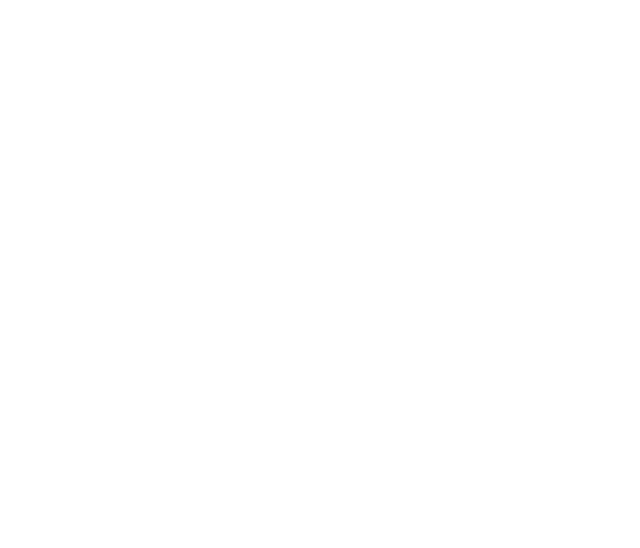
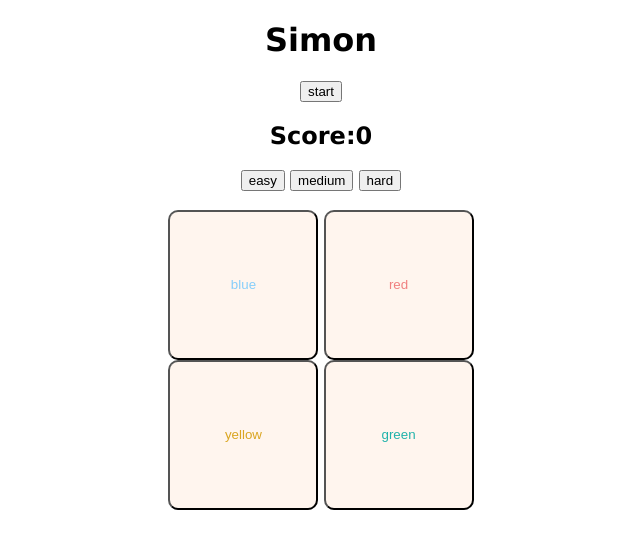
Before and after one commit to kalebmcc/Simon_Game, a plain HTML site: page index.html in a window 1280 px wide. Shown: the whole page, without its empty margins (319-959 px from the left). Drawn offline with Linux system fonts and the light colour scheme.

Commit message:
Basic Visual Setup

```diff
--- a/index.html
+++ b/index.html
@@ -9,6 +9,26 @@
     <script defer src="./script.js"></script>
 </head>
 <body>
+    <h1>Simon</h1>
+    <button class='start'>start</button>
+    <h2 class='score'>Score:0</h2>
+    <div class='difficulty'>
+        <button>easy</button>
+        <button>medium</button>
+        <button>hard</button>
+    </div>
+    <br>
+    <div class='color-container'>
+        <div class='row1'>
+            <button id='blue'>blue</button>
+            <button id='red'>red</button>
+        </div>
+        <div class='row2'>
+            <button id='yellow'>yellow</button>
+            <button id='green'>green</button>
+        </div>
+    </div>
+
 
 </body>
 </html>
--- a/script.js
+++ b/script.js
@@ -0,0 +1,9 @@
+//Select
+const start = document.querySelector('.start')
+const score = document.querySelector('.score')
+
+const colorContainer = document.querySelector('.color-container')
+const blue = document.querySelector('#blue');
+const red = document.querySelector('#red');
+const yellow = document.querySelector('#yellow');
+const green = document.querySelector('#green');
--- a/style.css
+++ b/style.css
@@ -0,0 +1,35 @@
+body {
+    text-align: center;
+    font-family:'Lucida Sans', 'Lucida Sans Regular', 'Lucida Grande', 'Lucida Sans Unicode', Geneva, Verdana, sans-serif
+}
+
+
+
+
+/* color buttons */
+.color-container button {
+    height: 150px;
+    width: 150px;
+    border-radius: 10px;
+
+}
+
+#blue {
+    background-color: seashell;
+    color: lightskyblue;
+}
+
+#red {
+    background-color: seashell;
+    color: lightcoral;
+}
+
+#yellow {
+    background-color: seashell;
+    color:goldenrod;
+}
+
+#green {
+    background-color: seashell;
+    color: lightseagreen;
+}
```
